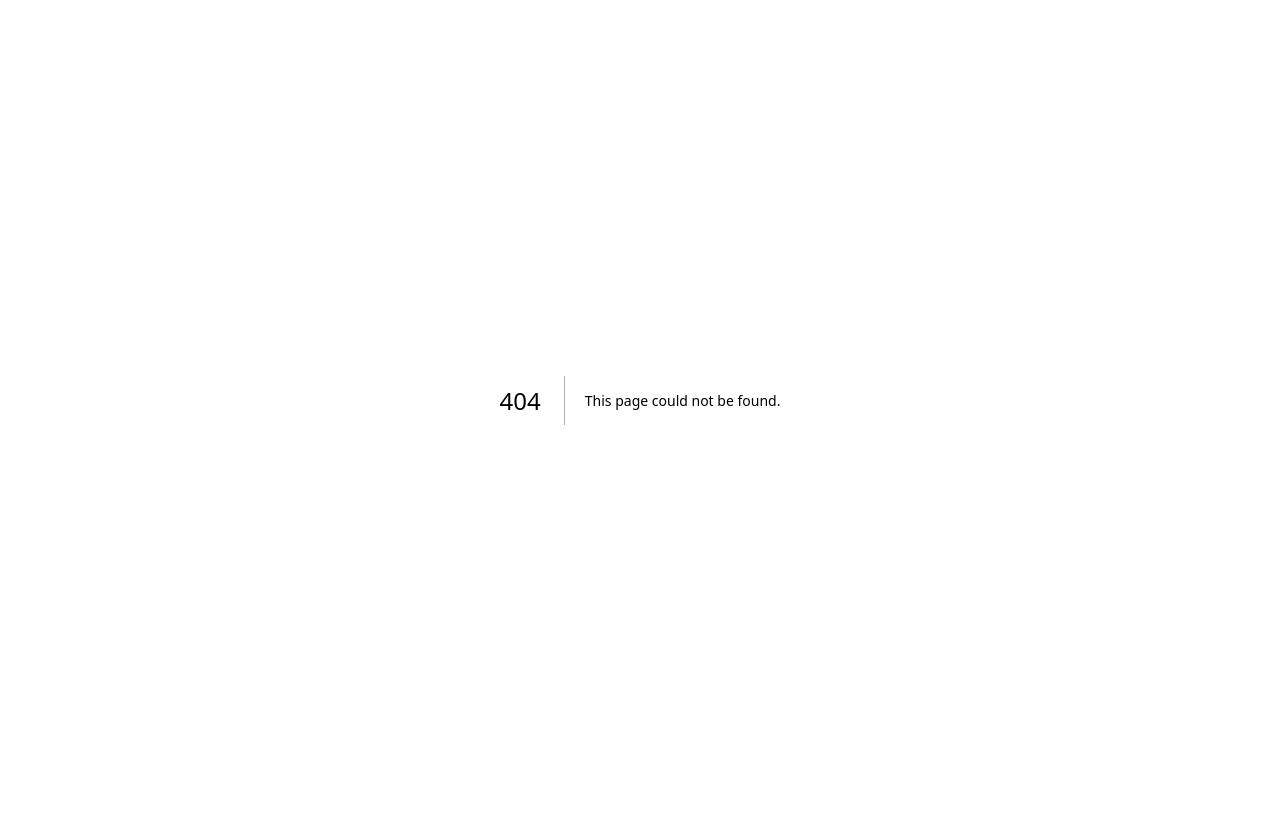
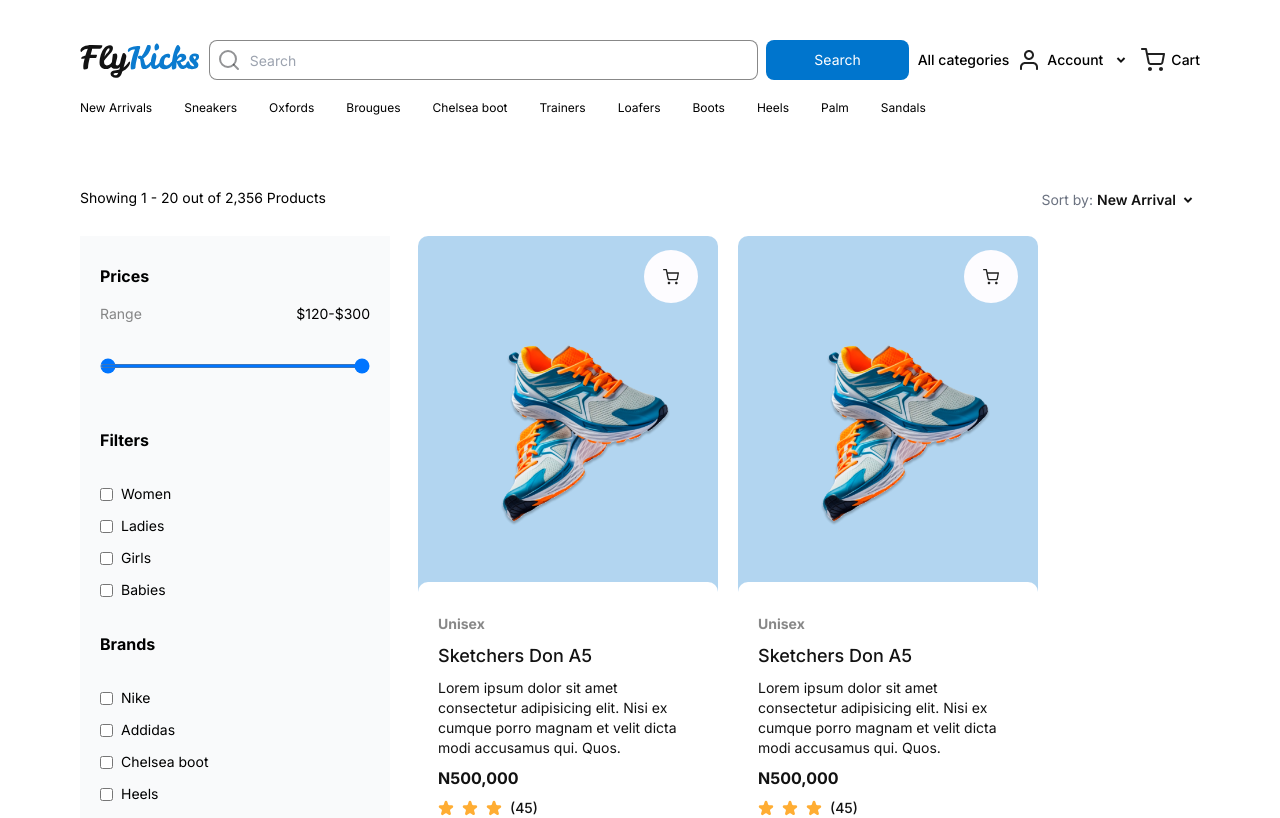
Before and after one commit to unegbuclinton/store, a Next.js app: page /dashboard in a window 1280 px wide. Before the commit this address had no page. Shown: the top 818 px of the page. Built offline with nearby package versions, Linux system fonts and the light colour scheme.

Commit message:
update dashboard

```diff
--- /dev/null
+++ b/src/app/dashboard/page.tsx
@@ -0,0 +1,46 @@
+import Footer from '@/components/footer/Footer'
+import Categories from '@/components/item-categories/Categories'
+import MarkerPlace from '@/components/market-place/MarkerPlace'
+import Navbar from '@/components/navbar/Navbar'
+import Sidebar from '@/components/sidebar/Sidebar'
+import StoreIcon from '@/components/storeIcon/StoreIcon'
+import React from 'react'
+
+const Dashboard = () => {
+  return (
+    <main className='text-sm'>
+      <div className='py-10 px-20'>
+        <Navbar />
+        <Categories />
+      </div>
+      {/* <div className='bg-[#111827] text-white py-4 pl-20 mb-4'>
+        <h3 className='text-base mb-4'>Clearance sales</h3>
+        <p className='text-sm '>
+          Slash Sales begins in April. Get up to 80% Discount on all products
+          Read More
+        </p>
+      </div> */}
+
+      <div className='px-20'>
+        <div className='flex justify-between my-6'>
+          <p>Showing 1 - 20 out of 2,356 Products</p>
+
+          <p className='text-[#6B7280] flex items-center gap-1'>
+            Sort by:{' '}
+            <span className='flex items-center font-semibold text-dark cursor-pointer'>
+              New Arrival <StoreIcon iconName='arrowDown' />
+            </span>
+          </p>
+        </div>
+
+        <div className='flex gap-7'>
+          <Sidebar />
+          <MarkerPlace />
+        </div>
+      </div>
+      <Footer />
+    </main>
+  )
+}
+
+export default Dashboard
--- a/src/app/globals.css
+++ b/src/app/globals.css
@@ -11,3 +11,18 @@
   left: 0;
   top: -10px;
 }
+
+::-webkit-scrollbar {
+  width: 2px;
+}
+
+/* Handle */
+::-webkit-scrollbar-thumb {
+  background: #888;
+  border-radius: 5px;
+}
+
+/* Handle on hover */
+::-webkit-scrollbar-thumb:hover {
+  background: #555;
+}
--- /dev/null
+++ b/src/components/check-list/CheckList.tsx
@@ -0,0 +1,39 @@
+'use client'
+import React, { useState } from 'react'
+
+interface CheckboxListProps {
+  items: string[]
+}
+
+const CheckboxList: React.FC<CheckboxListProps> = ({ items }) => {
+  const [checkedItems, setCheckedItems] = useState<string[]>([])
+
+  const handleCheckboxChange = (item: string) => {
+    setCheckedItems((prevCheckedItems) =>
+      prevCheckedItems.includes(item)
+        ? prevCheckedItems.filter((i) => i !== item)
+        : [...prevCheckedItems, item]
+    )
+  }
+
+  return (
+    <div className='flex flex-col space-y-3'>
+      {items.map((item) => (
+        <label
+          key={item}
+          className='flex items-center space-x-2 cursor-pointer w-fit'
+        >
+          <input
+            type='checkbox'
+            className='form-checkbox text-blue-600 rounded'
+            checked={checkedItems.includes(item)}
+            onChange={() => handleCheckboxChange(item)}
+          />
+          <span className='text-gray-700'>{item}</span>
+        </label>
+      ))}
+    </div>
+  )
+}
+
+export default CheckboxList
--- /dev/null
+++ b/src/components/filter/Filter.tsx
@@ -0,0 +1,22 @@
+import React from 'react'
+import CheckboxList from '../check-list/CheckList'
+import { brands, cat, size } from '@/lib/reuseableData'
+
+const Filter = () => {
+  return (
+    <div>
+      <h4 className='text-base font-bold mb-8 mt-10'>Filters</h4>
+      <CheckboxList items={cat} />
+      <div>
+        <h4 className='text-base font-bold my-8'>Brands</h4>
+        <CheckboxList items={brands} />
+      </div>
+      <div>
+        <h4 className='text-base font-bold my-8'>Size</h4>
+        <CheckboxList items={size} />
+      </div>
+    </div>
+  )
+}
+
+export default Filter
--- a/src/components/hero-section/HeroSection.tsx
+++ b/src/components/hero-section/HeroSection.tsx
@@ -2,6 +2,7 @@ import Image from 'next/image'
 import React from 'react'
 import Button from '../button/Button'
 import StoreIcon from '../storeIcon/StoreIcon'
+import Link from 'next/link'
 
 const HeroSection = () => {
   return (
@@ -24,9 +25,11 @@ const HeroSection = () => {
           tenetur repellat nobis atque rem. Facere!
         </p>
         <div className='flex gap-6 mt-14'>
-          <Button type='button' onClick={() => null}>
-            Shop Now
-          </Button>
+          <Link href={'/dashboard'}>
+            <Button type='button' onClick={() => null}>
+              Shop Now
+            </Button>
+          </Link>
           <Button outline type='button' onClick={() => null}>
             Explore Deals
           </Button>
--- a/src/components/item-card/ItemCard.tsx
+++ b/src/components/item-card/ItemCard.tsx
@@ -19,7 +19,7 @@ const ItemCard: React.FC<cardProp> = ({ size }) => {
           : size === 'small'
           ? small
           : 'max-w-[449px]'
-      } h-full rounded-[10px] bg-primaryColor/30`}
+      } h-fit rounded-[10px] bg-primaryColor/30`}
     >
       <div className='flex justify-end px-5 pt-3.5'>
         <span className='cursor-pointer'>
--- /dev/null
+++ b/src/components/item-categories/Categories.tsx
@@ -0,0 +1,33 @@
+import React from 'react'
+
+const Categories = () => {
+  const categories = [
+    'New Arrivals',
+    'Sneakers',
+    'Oxfords',
+    'Brougues',
+    'Chelsea boot',
+    'Trainers',
+    'Loafers',
+    'Boots',
+    'Heels',
+    'Palm',
+    'Sandals',
+  ]
+  return (
+    <div className='py-2 mt-3'>
+      <ul className='flex gap-8'>
+        {categories.map((item, index) => (
+          <li
+            className='text-xs cursor-pointer hover:text-primaryColor'
+            key={index}
+          >
+            {item}
+          </li>
+        ))}
+      </ul>
+    </div>
+  )
+}
+
+export default Categories
--- /dev/null
+++ b/src/components/market-place/MarkerPlace.tsx
@@ -0,0 +1,15 @@
+import React from 'react'
+import ItemCard from '../item-card/ItemCard'
+
+const MarkerPlace = () => {
+  const stocks = Array.from(Array(10).keys())
+  return (
+    <div className='flex-1 flex flex-wrap gap-5 pb-24'>
+      {stocks.map((index) => {
+        return <ItemCard key={index} size='small' />
+      })}
+    </div>
+  )
+}
+
+export default MarkerPlace
--- /dev/null
+++ b/src/components/pricing/Pricing.tsx
@@ -0,0 +1,21 @@
+'use client'
+import React from 'react'
+import MultiRangeSlider from '../range-slider/RangeSlider'
+
+const Pricing = () => {
+  const handleSliderChange = (values: { min: number; max: number }) => {
+    console.log('Slider values:', values)
+  }
+  return (
+    <div>
+      <h4 className='text-base font-bold mb-4'>Prices</h4>
+      <p className='flex justify-between'>
+        <span className='text-grey/50'>Range</span>
+        <span>$120-$300</span>
+      </p>
+      <MultiRangeSlider min={0} max={200} onChange={handleSliderChange} />
+    </div>
+  )
+}
+
+export default Pricing
--- /dev/null
+++ b/src/components/range-slider/RangeSlider.tsx
@@ -0,0 +1,115 @@
+'use client'
+import React, { useState, useRef, useEffect, useCallback } from 'react'
+
+interface MultiRangeSliderProps {
+  min?: number
+  max?: number
+  onChange?: (values: { min: number; max: number }) => void
+}
+
+const MultiRangeSlider: React.FC<MultiRangeSliderProps> = ({
+  min = 0,
+  max = 100,
+  onChange,
+}) => {
+  const [minVal, setMinVal] = useState(min)
+  const [maxVal, setMaxVal] = useState(max)
+  const sliderRef = useRef<HTMLDivElement>(null)
+
+  const calcProgressWidth = useCallback(() => {
+    if (sliderRef.current) {
+      return ((maxVal - minVal) / 100) * sliderRef.current.offsetWidth
+    }
+    return 0
+  }, [minVal, maxVal])
+
+  const calcProgressLeft = useCallback(() => {
+    if (sliderRef.current) {
+      return (minVal / 100) * sliderRef.current.offsetWidth
+    }
+    return 0
+  }, [minVal])
+
+  useEffect(() => {
+    const handleResize = () => {
+      setMinVal((prevMin) => prevMin)
+      setMaxVal((prevMax) => prevMax)
+    }
+
+    window.addEventListener('resize', handleResize)
+    return () => {
+      window.removeEventListener('resize', handleResize)
+    }
+  }, [])
+
+  useEffect(() => {
+    if (onChange) {
+      onChange({ min: minVal, max: maxVal })
+    }
+  }, [minVal, maxVal, onChange])
+
+  return (
+    <div className='relative w-full h-6 mt-10 mx-auto' ref={sliderRef}>
+      <div className='absolute top-1/2 -translate-y-1/2 w-full h-1 bg-gray-300'></div>
+      <div
+        className='absolute top-1/2 -translate-y-1/2 h-1 bg-blue-500'
+        style={{
+          width: `${calcProgressWidth()}px`,
+          left: `${calcProgressLeft()}px`,
+        }}
+      ></div>
+      <input
+        type='range'
+        min='0'
+        max='100'
+        value={minVal}
+        onChange={(event) => {
+          const value = Math.min(Number(event.target.value), maxVal - 1)
+          setMinVal(value)
+        }}
+        className='absolute w-full h-1 bg-transparent'
+        style={{
+          zIndex: 3,
+          pointerEvents: 'auto',
+          left: 0,
+        }}
+      />
+      <input
+        type='range'
+        min='0'
+        max='100'
+        value={maxVal}
+        onChange={(event) => {
+          const value = Math.max(Number(event.target.value), minVal + 1)
+          setMaxVal(value)
+        }}
+        className='absolute w-full h-1 bg-transparent'
+        style={{
+          zIndex: 4,
+          pointerEvents: 'auto',
+          left: 0,
+        }}
+      />
+      <div
+        className='absolute w-5 h-5 bg-blue-500 rounded-full cursor-pointer'
+        style={{
+          top: '50%',
+          transform: 'translate(-50%, -50%)',
+          left: `${(minVal / 100) * (sliderRef.current?.offsetWidth || 0)}px`,
+          zIndex: 5,
+        }}
+      ></div>
+      <div
+        className='absolute w-5 h-5 bg-blue-500 rounded-full cursor-pointer'
+        style={{
+          top: '50%',
+          transform: 'translate(-50%, -50%)',
+          left: `${(maxVal / 100) * (sliderRef.current?.offsetWidth || 0)}px`,
+          zIndex: 5,
+        }}
+      ></div>
+    </div>
+  )
+}
+
+export default MultiRangeSlider
--- /dev/null
+++ b/src/components/sidebar/Sidebar.tsx
@@ -0,0 +1,14 @@
+import React from 'react'
+import Pricing from '../pricing/Pricing'
+import Filter from '../filter/Filter'
+
+const Sidebar = () => {
+  return (
+    <aside className='max-w-[310px] h-fit text-sm w-full bg-[#F9FAFB] text px-5 py-7'>
+      <Pricing />
+      <Filter />
+    </aside>
+  )
+}
+
+export default Sidebar
--- /dev/null
+++ b/src/lib/reuseableData.ts
@@ -0,0 +1,15 @@
+export const brands = [
+  'Nike',
+  'Addidas',
+  'Chelsea boot',
+  'Heels',
+  'Gucci',
+  'Palms',
+  'Loafers',
+  'Versace',
+  'Sandals',
+]
+
+export const cat = ['Women', 'Ladies', 'Girls', 'Babies']
+
+export const size = ['Medium', 'Large', 'Plus size', 'Sexysize']
```
